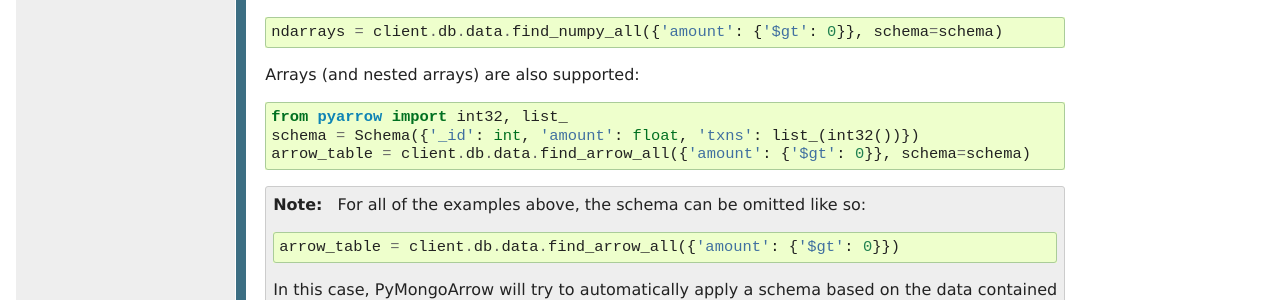
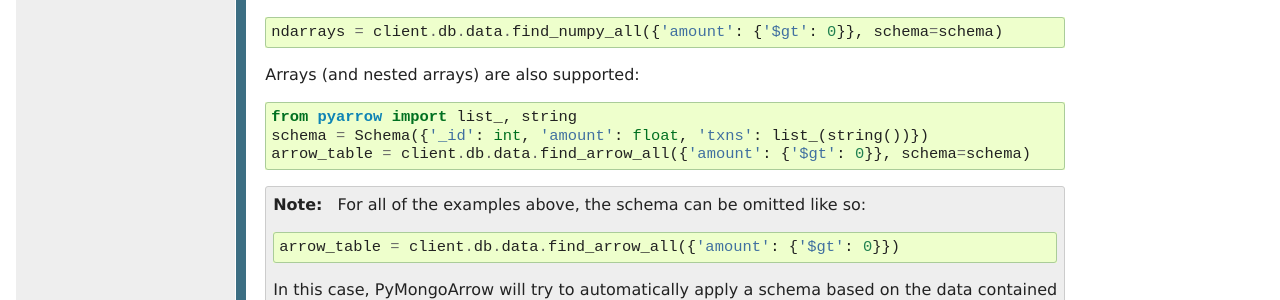
Before and after one commit to mongodb-labs/mongo-arrow, a Sphinx documentation site: the page built from bindings/python/docs/source/quickstart.rst, in a window 1280 px wide and 900 px high, scrolled down 1664 px. Shown: the part 152-452 px from the top of the window. Built offline with Sphinx 7.4.7, drawn with Linux system fonts in a browser that asks for light colours.

Commit message:
Corrected schema for ListType example in Getting Started.

```diff
--- a/bindings/python/docs/source/quickstart.rst
+++ b/bindings/python/docs/source/quickstart.rst
@@ -97,8 +97,8 @@ names and values are corresponding :class:`numpy.ndarray` instances::
 
 Arrays (and nested arrays) are also supported::
 
-  from pyarrow import int32, list_
-  schema = Schema({'_id': int, 'amount': float, 'txns': list_(int32())})
+  from pyarrow import list_, string
+  schema = Schema({'_id': int, 'amount': float, 'txns': list_(string())})
   arrow_table = client.db.data.find_arrow_all({'amount': {'$gt': 0}}, schema=schema)
 
 
```
